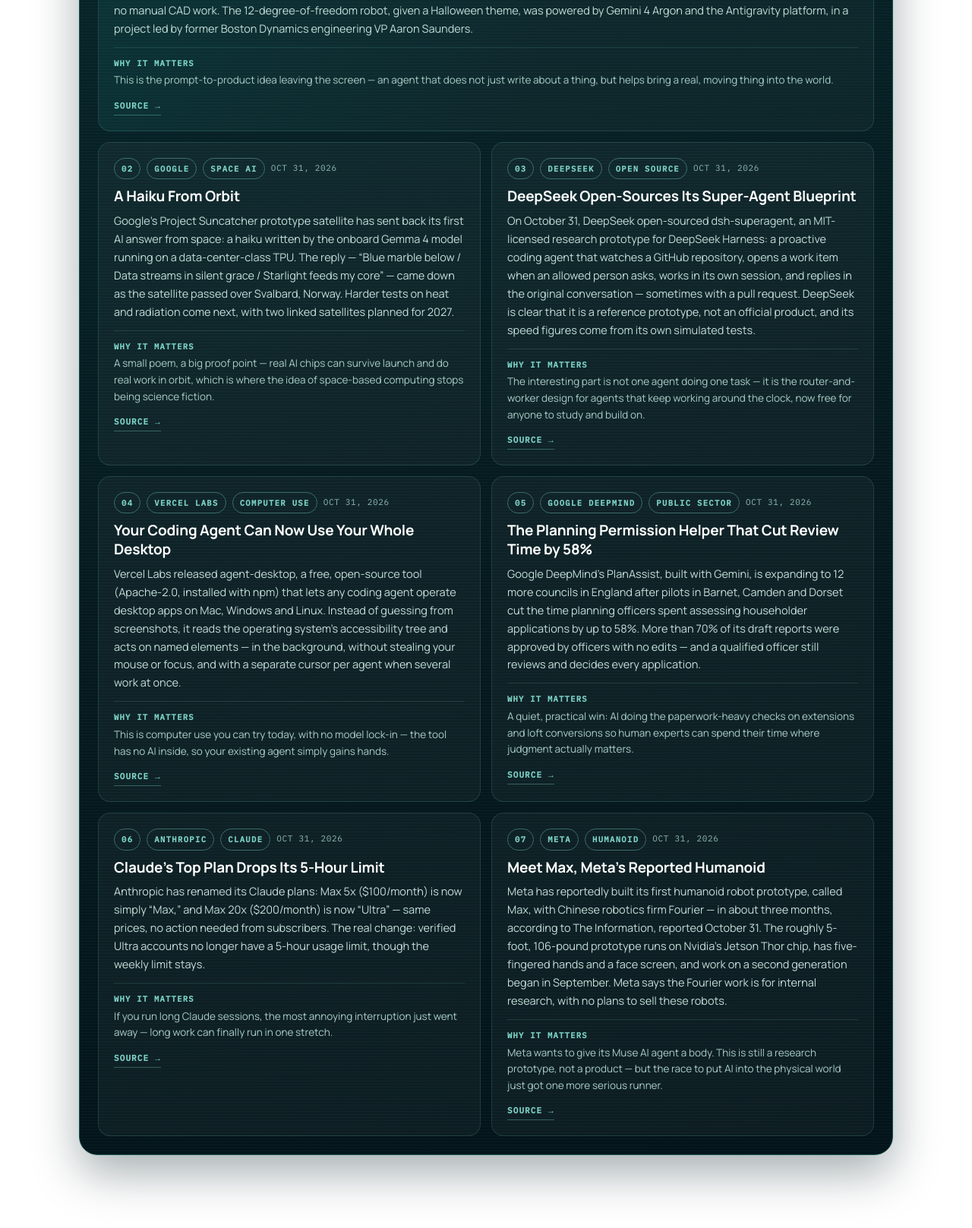
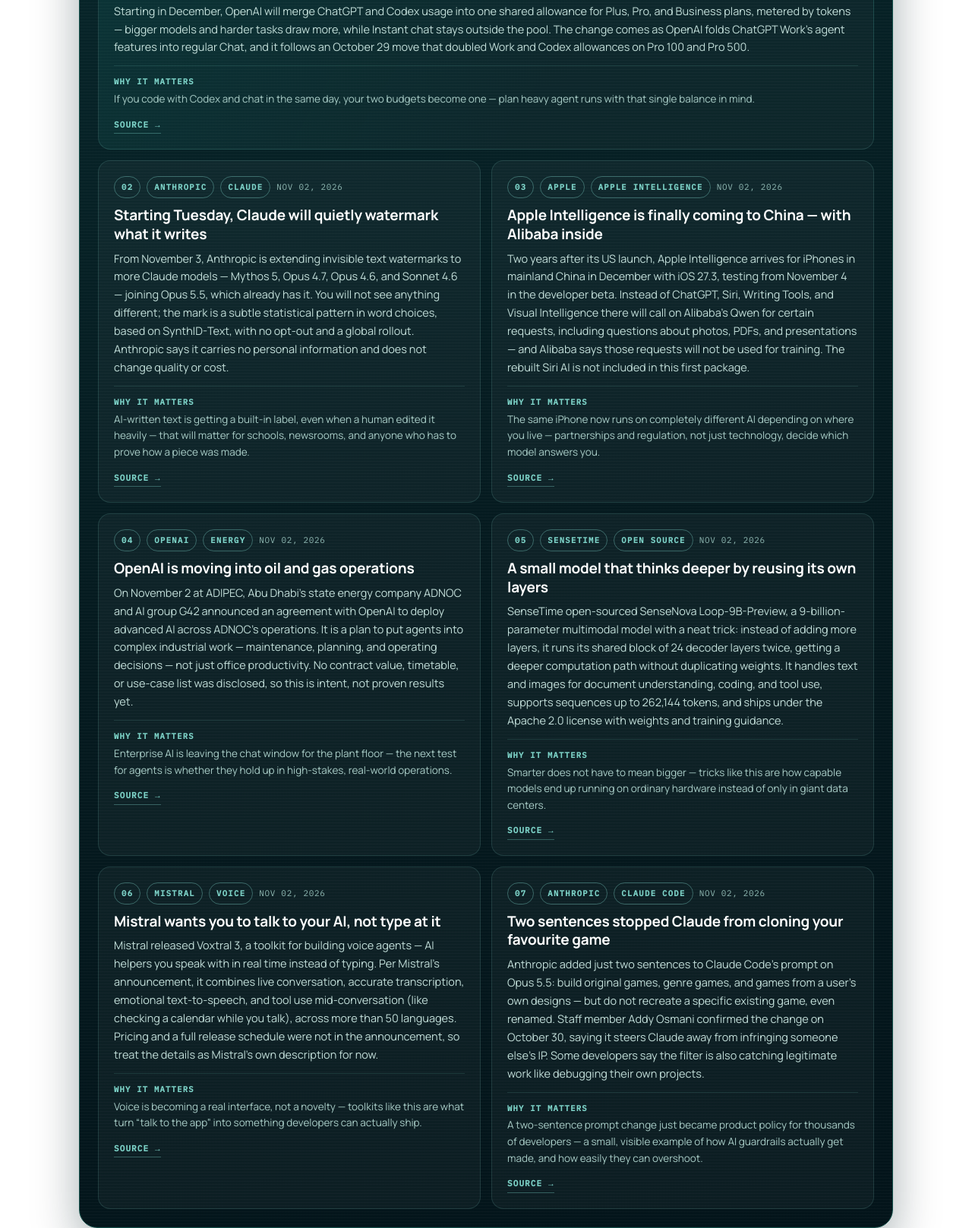
Before and after one commit to sharmauncw/sharmauncw.github.io, a plain HTML site: page index.html in a window 1280 px wide. Shown: the part 6320-7937 px from the top of the page at 76% size. Drawn offline with Linux system fonts and the light colour scheme; animation ran at ten frames a second.

Commit message:
AI Radar Edition 016 — Nov 2, 2026

```diff
--- a/index.html
+++ b/index.html
@@ -730,66 +730,66 @@ footer{padding:28px 0 36px;color:var(--text-3);font-size:13px}
           <span class="win-dot" style="background:#3d5a5e"></span>
           <span>ai-radar — daily brief</span>
           <span style="color:#5f8a84">/</span>
-          <span>SUN · NOV 01, 2026 · EDITION 015</span>
+          <span>MON · NOV 02, 2026 · EDITION 016</span>
           <span style="color:#5f8a84">/</span>
-          <span>The AI Radar — Sunday, November 1, 2026</span>
+          <span>The AI Radar — Monday, November 2, 2026</span>
           <span class="radar-status" id="radarStatus">FEED SYNCED</span>
           <span class="radar-live"><i></i>LATEST BRIEF</span>
         </div>
         <div class="radar-body">
           <div class="radar-tldr">
             <b>TL;DR — THE 20-SECOND VERSION</b>
-            <span id="tldrText">A robot built from one sentence, a haiku from orbit, and agents that can use your whole desktop — plus DeepSeek&rsquo;s open super-agent, a planning helper cutting review time 58%, Claude Ultra dropping its 5-hour limit, and Meta&rsquo;s reported humanoid.</span><span class="cursor" id="tldrCursor" aria-hidden="true" hidden></span>
+            <span id="tldrText">ChatGPT and Codex are merging into one shared budget, Claude is quietly watermarking what it writes, and Apple Intelligence is landing in China with Alibaba inside — plus OpenAI heading into oil and gas, a small model that thinks deeper by reusing its own layers, Mistral betting on voice, and two sentences that stopped Claude from cloning games.</span><span class="cursor" id="tldrCursor" aria-hidden="true" hidden></span>
           </div>
           <div class="radar-grid">
             <article class="story featured">
-              <div class="story-top"><span class="stag">01</span><span class="stag">GOOGLE DEEPMIND</span><span class="stag">ROBOTICS</span><span class="sdate">OCT 31, 2026</span></div>
-              <h3>One Sentence In, a Dancing Robot Out</h3>
-              <p>On October 31, Google DeepMind showed a physical dancing robot that AI agents designed, simulated and built from a single plain-English prompt — no manual CAD work. The 12-degree-of-freedom robot, given a Halloween theme, was powered by Gemini 4 Argon and the Antigravity platform, in a project led by former Boston Dynamics engineering VP Aaron Saunders.</p>
-              <div class="why"><b>WHY IT MATTERS</b>This is the prompt-to-product idea leaving the screen — an agent that does not just write about a thing, but helps bring a real, moving thing into the world.</div>
-              <a class="src" href="https://cryptobriefing.com/google-deepmind-dancing-robot-text-prompt/" target="_blank" rel="noopener">SOURCE →</a>
+              <div class="story-top"><span class="stag">01</span><span class="stag">OPENAI</span><span class="stag">CHATGPT + CODEX</span><span class="sdate">NOV 02, 2026</span></div>
+              <h3>ChatGPT and Codex are becoming one thing</h3>
+              <p>Starting in December, OpenAI will merge ChatGPT and Codex usage into one shared allowance for Plus, Pro, and Business plans, metered by tokens — bigger models and harder tasks draw more, while Instant chat stays outside the pool. The change comes as OpenAI folds ChatGPT Work&rsquo;s agent features into regular Chat, and it follows an October 29 move that doubled Work and Codex allowances on Pro 100 and Pro 500.</p>
+              <div class="why"><b>WHY IT MATTERS</b>If you code with Codex and chat in the same day, your two budgets become one — plan heavy agent runs with that single balance in mind.</div>
+              <a class="src" href="https://community.openai.com/t/usage-allowance-will-be-shared-across-chatgpt-and-codex/1411558" target="_blank" rel="noopener">SOURCE →</a>
             </article>
             <article class="story">
-              <div class="story-top"><span class="stag">02</span><span class="stag">GOOGLE</span><span class="stag">SPACE AI</span><span class="sdate">OCT 31, 2026</span></div>
-              <h3>A Haiku From Orbit</h3>
-              <p>Google&rsquo;s Project Suncatcher prototype satellite has sent back its first AI answer from space: a haiku written by the onboard Gemma 4 model running on a data-center-class TPU. The reply — &ldquo;Blue marble below / Data streams in silent grace / Starlight feeds my core&rdquo; — came down as the satellite passed over Svalbard, Norway. Harder tests on heat and radiation come next, with two linked satellites planned for 2027.</p>
-              <div class="why"><b>WHY IT MATTERS</b>A small poem, a big proof point — real AI chips can survive launch and do real work in orbit, which is where the idea of space-based computing stops being science fiction.</div>
-              <a class="src" href="https://www.theregister.com/ai-and-ml/2026/10/31/googles-ai-satellite-sends-a-very-expensive-haiku-to-earth/5306818" target="_blank" rel="noopener">SOURCE →</a>
+              <div class="story-top"><span class="stag">02</span><span class="stag">ANTHROPIC</span><span class="stag">CLAUDE</span><span class="sdate">NOV 02, 2026</span></div>
+              <h3>Starting Tuesday, Claude will quietly watermark what it writes</h3>
+              <p>From November 3, Anthropic is extending invisible text watermarks to more Claude models — Mythos 5, Opus 4.7, Opus 4.6, and Sonnet 4.6 — joining Opus 5.5, which already has it. You will not see anything different; the mark is a subtle statistical pattern in word choices, based on SynthID-Text, with no opt-out and a global rollout. Anthropic says it carries no personal information and does not change quality or cost.</p>
+              <div class="why"><b>WHY IT MATTERS</b>AI-written text is getting a built-in label, even when a human edited it heavily — that will matter for schools, newsrooms, and anyone who has to prove how a piece was made.</div>
+              <a class="src" href="https://www.mixtv1.com/index.php/2026/11/01/anthropic-adds-invisible-watermarks-to-all-claude-models-starting-november-3/" target="_blank" rel="noopener">SOURCE →</a>
             </article>
             <article class="story">
-              <div class="story-top"><span class="stag">03</span><span class="stag">DEEPSEEK</span><span class="stag">OPEN SOURCE</span><span class="sdate">OCT 31, 2026</span></div>
-              <h3>DeepSeek Open-Sources Its Super-Agent Blueprint</h3>
-              <p>On October 31, DeepSeek open-sourced dsh-superagent, an MIT-licensed research prototype for DeepSeek Harness: a proactive coding agent that watches a GitHub repository, opens a work item when an allowed person asks, works in its own session, and replies in the original conversation — sometimes with a pull request. DeepSeek is clear that it is a reference prototype, not an official product, and its speed figures come from its own simulated tests.</p>
-              <div class="why"><b>WHY IT MATTERS</b>The interesting part is not one agent doing one task — it is the router-and-worker design for agents that keep working around the clock, now free for anyone to study and build on.</div>
-              <a class="src" href="https://chinamodelapi.com/news/deepseek-superagent-open-source" target="_blank" rel="noopener">SOURCE →</a>
+              <div class="story-top"><span class="stag">03</span><span class="stag">APPLE</span><span class="stag">APPLE INTELLIGENCE</span><span class="sdate">NOV 02, 2026</span></div>
+              <h3>Apple Intelligence is finally coming to China — with Alibaba inside</h3>
+              <p>Two years after its US launch, Apple Intelligence arrives for iPhones in mainland China in December with iOS 27.3, testing from November 4 in the developer beta. Instead of ChatGPT, Siri, Writing Tools, and Visual Intelligence there will call on Alibaba&rsquo;s Qwen for certain requests, including questions about photos, PDFs, and presentations — and Alibaba says those requests will not be used for training. The rebuilt Siri AI is not included in this first package.</p>
+              <div class="why"><b>WHY IT MATTERS</b>The same iPhone now runs on completely different AI depending on where you live — partnerships and regulation, not just technology, decide which model answers you.</div>
+              <a class="src" href="https://madrobot.blog/2026/10/31/apple-intelligence-china-alibaba-qwen/" target="_blank" rel="noopener">SOURCE →</a>
             </article>
             <article class="story">
-              <div class="story-top"><span class="stag">04</span><span class="stag">VERCEL LABS</span><span class="stag">COMPUTER USE</span><span class="sdate">OCT 31, 2026</span></div>
-              <h3>Your Coding Agent Can Now Use Your Whole Desktop</h3>
-              <p>Vercel Labs released agent-desktop, a free, open-source tool (Apache-2.0, installed with npm) that lets any coding agent operate desktop apps on Mac, Windows and Linux. Instead of guessing from screenshots, it reads the operating system&rsquo;s accessibility tree and acts on named elements — in the background, without stealing your mouse or focus, and with a separate cursor per agent when several work at once.</p>
-              <div class="why"><b>WHY IT MATTERS</b>This is computer use you can try today, with no model lock-in — the tool has no AI inside, so your existing agent simply gains hands.</div>
-              <a class="src" href="https://cldnavi.com/en/blog/agent-desktop-2026/" target="_blank" rel="noopener">SOURCE →</a>
+              <div class="story-top"><span class="stag">04</span><span class="stag">OPENAI</span><span class="stag">ENERGY</span><span class="sdate">NOV 02, 2026</span></div>
+              <h3>OpenAI is moving into oil and gas operations</h3>
+              <p>On November 2 at ADIPEC, Abu Dhabi&rsquo;s state energy company ADNOC and AI group G42 announced an agreement with OpenAI to deploy advanced AI across ADNOC&rsquo;s operations. It is a plan to put agents into complex industrial work — maintenance, planning, and operating decisions — not just office productivity. No contract value, timetable, or use-case list was disclosed, so this is intent, not proven results yet.</p>
+              <div class="why"><b>WHY IT MATTERS</b>Enterprise AI is leaving the chat window for the plant floor — the next test for agents is whether they hold up in high-stakes, real-world operations.</div>
+              <a class="src" href="https://worldofnow.com/finance/enterprise-ai-agents-business-automation-2026/" target="_blank" rel="noopener">SOURCE →</a>
             </article>
             <article class="story">
-              <div class="story-top"><span class="stag">05</span><span class="stag">GOOGLE DEEPMIND</span><span class="stag">PUBLIC SECTOR</span><span class="sdate">OCT 31, 2026</span></div>
-              <h3>The Planning Permission Helper That Cut Review Time by 58%</h3>
-              <p>Google DeepMind&rsquo;s PlanAssist, built with Gemini, is expanding to 12 more councils in England after pilots in Barnet, Camden and Dorset cut the time planning officers spent assessing householder applications by up to 58%. More than 70% of its draft reports were approved by officers with no edits — and a qualified officer still reviews and decides every application.</p>
-              <div class="why"><b>WHY IT MATTERS</b>A quiet, practical win: AI doing the paperwork-heavy checks on extensions and loft conversions so human experts can spend their time where judgment actually matters.</div>
-              <a class="src" href="https://deepmind.google/blog/speeding-up-planning-decisions-with-ai/" target="_blank" rel="noopener">SOURCE →</a>
+              <div class="story-top"><span class="stag">05</span><span class="stag">SENSETIME</span><span class="stag">OPEN SOURCE</span><span class="sdate">NOV 02, 2026</span></div>
+              <h3>A small model that thinks deeper by reusing its own layers</h3>
+              <p>SenseTime open-sourced SenseNova Loop-9B-Preview, a 9-billion-parameter multimodal model with a neat trick: instead of adding more layers, it runs its shared block of 24 decoder layers twice, getting a deeper computation path without duplicating weights. It handles text and images for document understanding, coding, and tool use, supports sequences up to 262,144 tokens, and ships under the Apache 2.0 license with weights and training guidance.</p>
+              <div class="why"><b>WHY IT MATTERS</b>Smarter does not have to mean bigger — tricks like this are how capable models end up running on ordinary hardware instead of only in giant data centers.</div>
+              <a class="src" href="https://technode.com/2026/11/02/sensetime-open-sources-9-billion-parameter-ai-model-that-reuses-layers-for-deeper-processing/" target="_blank" rel="noopener">SOURCE →</a>
             </article>
             <article class="story">
-              <div class="story-top"><span class="stag">06</span><span class="stag">ANTHROPIC</span><span class="stag">CLAUDE</span><span class="sdate">OCT 31, 2026</span></div>
-              <h3>Claude&rsquo;s Top Plan Drops Its 5-Hour Limit</h3>
-              <p>Anthropic has renamed its Claude plans: Max 5x ($100/month) is now simply &ldquo;Max,&rdquo; and Max 20x ($200/month) is now &ldquo;Ultra&rdquo; — same prices, no action needed from subscribers. The real change: verified Ultra accounts no longer have a 5-hour usage limit, though the weekly limit stays.</p>
-              <div class="why"><b>WHY IT MATTERS</b>If you run long Claude sessions, the most annoying interruption just went away — long work can finally run in one stretch.</div>
-              <a class="src" href="https://smartscope.blog/en/blog/claude-max-20x-renamed-ultra-5-hour-limit-2026/" target="_blank" rel="noopener">SOURCE →</a>
+              <div class="story-top"><span class="stag">06</span><span class="stag">MISTRAL</span><span class="stag">VOICE</span><span class="sdate">NOV 02, 2026</span></div>
+              <h3>Mistral wants you to talk to your AI, not type at it</h3>
+              <p>Mistral released Voxtral 3, a toolkit for building voice agents — AI helpers you speak with in real time instead of typing. Per Mistral&rsquo;s announcement, it combines live conversation, accurate transcription, emotional text-to-speech, and tool use mid-conversation (like checking a calendar while you talk), across more than 50 languages. Pricing and a full release schedule were not in the announcement, so treat the details as Mistral&rsquo;s own description for now.</p>
+              <div class="why"><b>WHY IT MATTERS</b>Voice is becoming a real interface, not a novelty — toolkits like this are what turn &ldquo;talk to the app&rdquo; into something developers can actually ship.</div>
+              <a class="src" href="https://aiworldhq.com/article/mistral-s-new-voice-and-open-coding-models-what-they-are-and-who-they-" target="_blank" rel="noopener">SOURCE →</a>
             </article>
             <article class="story">
-              <div class="story-top"><span class="stag">07</span><span class="stag">META</span><span class="stag">HUMANOID</span><span class="sdate">OCT 31, 2026</span></div>
-              <h3>Meet Max, Meta&rsquo;s Reported Humanoid</h3>
-              <p>Meta has reportedly built its first humanoid robot prototype, called Max, with Chinese robotics firm Fourier — in about three months, according to The Information, reported October 31. The roughly 5-foot, 106-pound prototype runs on Nvidia&rsquo;s Jetson Thor chip, has five-fingered hands and a face screen, and work on a second generation began in September. Meta says the Fourier work is for internal research, with no plans to sell these robots.</p>
-              <div class="why"><b>WHY IT MATTERS</b>Meta wants to give its Muse AI agent a body. This is still a research prototype, not a product — but the race to put AI into the physical world just got one more serious runner.</div>
-              <a class="src" href="https://www.digitaltoday.co.kr/en/view/122209/meta-develops-humanoid-robot-prototype-with-chinese-firm-fourier-launches-second-generation-project" target="_blank" rel="noopener">SOURCE →</a>
+              <div class="story-top"><span class="stag">07</span><span class="stag">ANTHROPIC</span><span class="stag">CLAUDE CODE</span><span class="sdate">NOV 02, 2026</span></div>
+              <h3>Two sentences stopped Claude from cloning your favourite game</h3>
+              <p>Anthropic added just two sentences to Claude Code&rsquo;s prompt on Opus 5.5: build original games, genre games, and games from a user&rsquo;s own designs — but do not recreate a specific existing game, even renamed. Staff member Addy Osmani confirmed the change on October 30, saying it steers Claude away from infringing someone else&rsquo;s IP. Some developers say the filter is also catching legitimate work like debugging their own projects.</p>
+              <div class="why"><b>WHY IT MATTERS</b>A two-sentence prompt change just became product policy for thousands of developers — a small, visible example of how AI guardrails actually get made, and how easily they can overshoot.</div>
+              <a class="src" href="https://www.techtimes.co.uk/anthropic-claude-code-game-recreation-restriction-1809617" target="_blank" rel="noopener">SOURCE →</a>
             </article>
           </div>
         </div>
```
